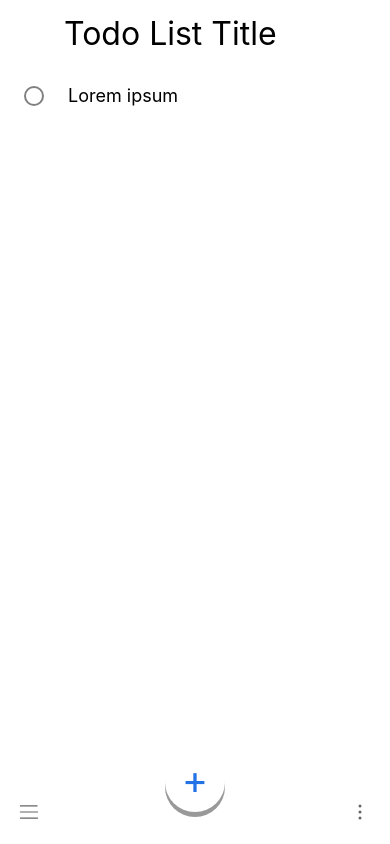
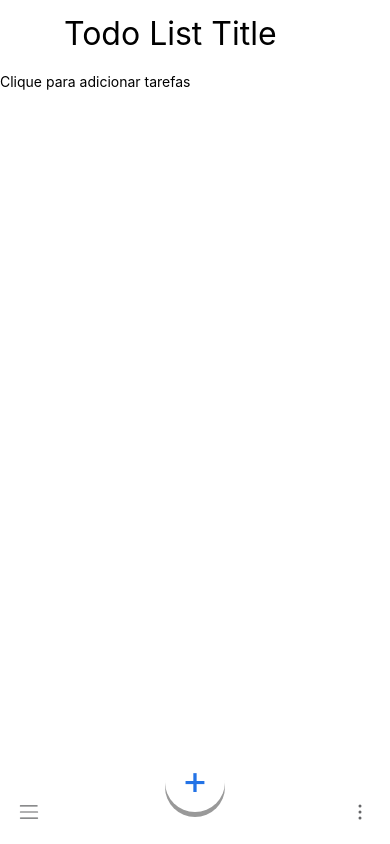
Before and after one commit to eduardolagoeiro/google-task-clone, a React Native app: screen / in a window 390 px wide. Built offline with nearby package versions, Linux system fonts and the light colour scheme.

Commit message:
todos animation

```diff
--- a/src/components/TodoItem.tsx
+++ b/src/components/TodoItem.tsx
@@ -1,25 +1,16 @@
-import React, { useEffect, useState } from 'react';
-import { View, Text, StyleSheet, Animated } from 'react-native';
+import React from 'react';
+import { View, Text, StyleSheet } from 'react-native';
 
 interface TodoItemProps {
-  name: string;
+  todo: Todo;
 }
 
 export default function TodoItem(props: TodoItemProps) {
-  const [fadeAnim] = useState(new Animated.Value(0));
-  useEffect(() => {
-    Animated.timing(fadeAnim, {
-      duration: 500,
-      toValue: 1,
-      useNativeDriver: true,
-    }).start();
-  });
-
   return (
-    <Animated.View style={[styles.wrapper, { opacity: fadeAnim }]}>
+    <View style={styles.wrapper}>
       <View style={styles.checkbox} />
-      <Text style={styles.text}>{props.name}</Text>
-    </Animated.View>
+      <Text style={styles.text}>{props.todo.value}</Text>
+    </View>
   );
 }
 
--- a/src/pages/Home.tsx
+++ b/src/pages/Home.tsx
@@ -22,6 +22,36 @@ export default function Home() {
   const [newTodoText, setNewTodoText] = useState('');
   const [addModalVisible, setAddModalVisible] = useState(false);
   const modalInput = useRef<TextInput>(null);
+  const [todos, setTodos] = useState<Todo[]>([]);
+
+  const [fadeInValue] = useState(new Animated.Value(0));
+  const [translateValue] = useState(new Animated.Value(0));
+  useEffect(() => {
+    Animated.sequence([
+      Animated.timing(fadeInValue, {
+        duration: 0,
+        toValue: 0,
+        useNativeDriver: true,
+      }),
+      Animated.timing(fadeInValue, {
+        duration: 500,
+        toValue: 1,
+        useNativeDriver: true,
+      }),
+    ]).start();
+    Animated.sequence([
+      Animated.timing(translateValue, {
+        duration: 0,
+        toValue: 0,
+        useNativeDriver: true,
+      }),
+      Animated.timing(translateValue, {
+        duration: 100,
+        toValue: 60,
+        useNativeDriver: true,
+      }),
+    ]).start();
+  }, [todos]);
 
   useEffect(() => {
     if (addModalVisible) {
@@ -30,14 +60,6 @@ export default function Home() {
       }, 100);
     }
   }, [addModalVisible]);
-
-  const [todos, setTodos] = useState([
-    {
-      value: 'Lorem ipsum',
-      animated: true,
-      createdAt: new Date(),
-    },
-  ]);
 
   return (
     <SafeAreaView style={styles.wrapper}>
@@ -62,8 +84,8 @@ export default function Home() {
             disabled={!newTodoText}
             onPress={() => {
               setTodos([
-                { value: newTodoText, animated: true, createdAt: new Date() },
-                ...todos.map((el) => ({ ...el, animated: false })),
+                { value: newTodoText },
+                ...todos.map((el) => ({ ...el })),
               ]);
               setNewTodoText('');
               setAddModalVisible(false);
@@ -82,9 +104,33 @@ export default function Home() {
       </SimpleModal>
       <ScrollView>
         <Text style={styles.headerText}>Todo List Title</Text>
-        {todos.map((el, i) => (
-          <TodoItem key={todos.length - i} name={el.value} />
-        ))}
+        {todos.length > 0 ? (
+          <>
+            <Animated.View
+              style={{
+                opacity: fadeInValue,
+              }}
+            >
+              <TodoItem todo={todos[0]} />
+            </Animated.View>
+            {todos.length > 1 ? (
+              <Animated.View
+                style={{
+                  transform: [
+                    { translateY: -60 },
+                    { translateY: translateValue },
+                  ],
+                }}
+              >
+                {todos.slice(1, todos.length).map((el, i) => (
+                  <TodoItem key={i} todo={el} />
+                ))}
+              </Animated.View>
+            ) : null}
+          </>
+        ) : (
+          <Text>Clique para adicionar tarefas</Text>
+        )}
       </ScrollView>
       <View style={styles.footer}>
         <MenuBurger height={22} width={22} color="#646567" />
--- /dev/null
+++ b/src/types/Todo.d.ts
@@ -0,0 +1,3 @@
+interface Todo {
+  value: string;
+}
--- a/tsconfig.json
+++ b/tsconfig.json
@@ -8,5 +8,6 @@
     "skipLibCheck": true,
     "resolveJsonModule": true,
     "strict": true
-  }
+  },
+  "include": ["src"]
 }
```
